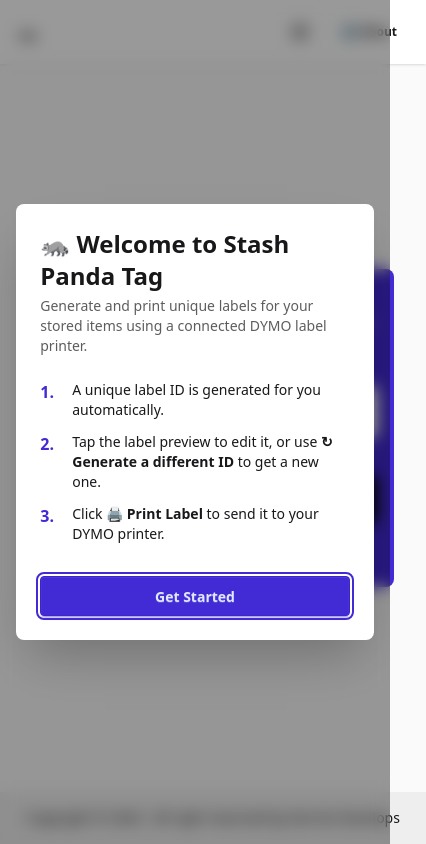
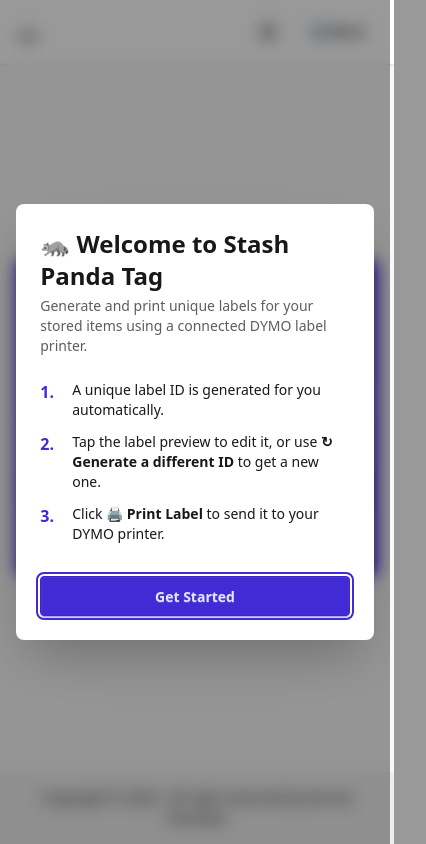
Before and after one commit to DarrickFauvel/stash-panda-tag-nextjs-sqlite-prisma, a Next.js app: page / in a window 390 px wide. Shown: the whole page, 426 px wide, since content can reach past the window. Built offline with nearby package versions, Linux system fonts and the light colour scheme.

Commit message:
Fix light bg color

```diff
--- a/app/page.tsx
+++ b/app/page.tsx
@@ -2,7 +2,7 @@ import GenerateNewLabelCardComponent from "./components/card-generate-new-label"
 
 export default function Home() {
   return (
-    <main className="flex flex-col items-center justify-center gap-6 p-8 bg-zinc-50 font-sans dark:bg-black">
+    <main className="flex flex-col items-center justify-center gap-6 p-4 sm:p-8 bg-base-200 font-sans">
       <GenerateNewLabelCardComponent />
     </main>
   );
```
